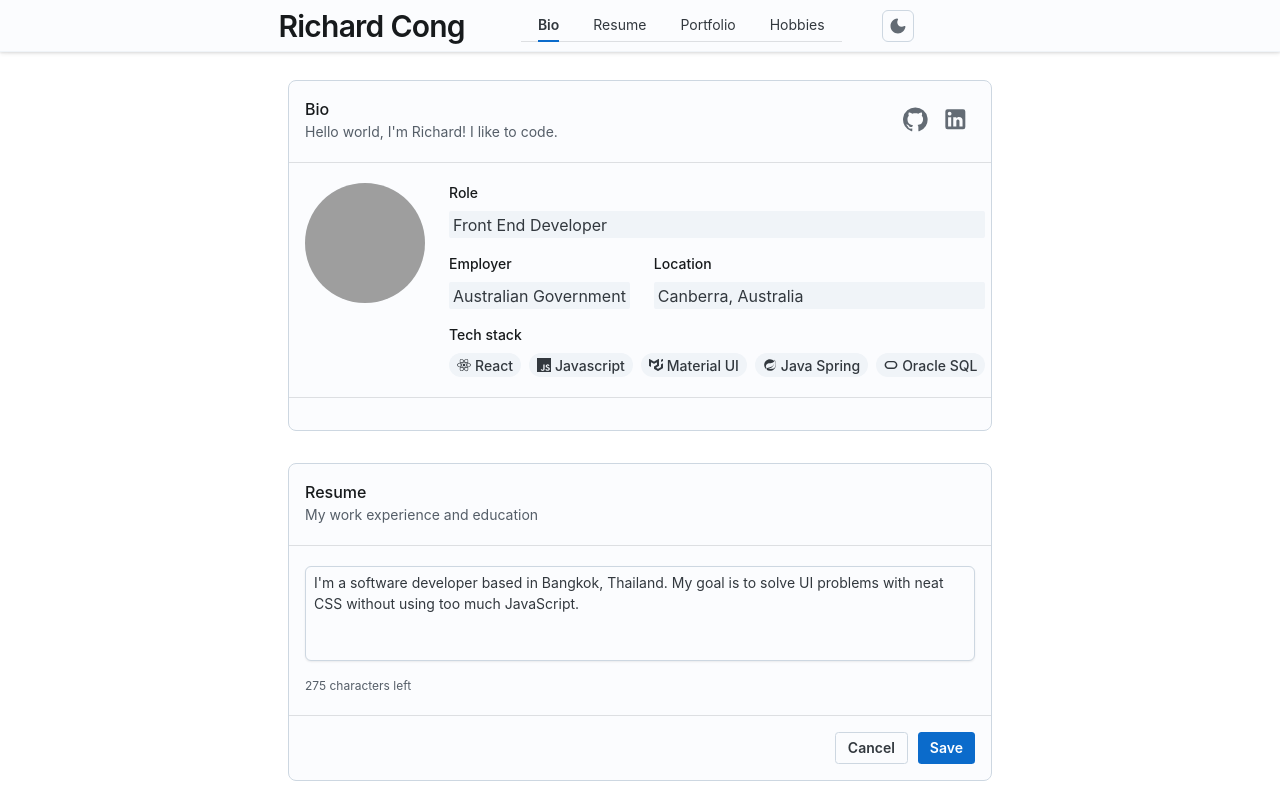
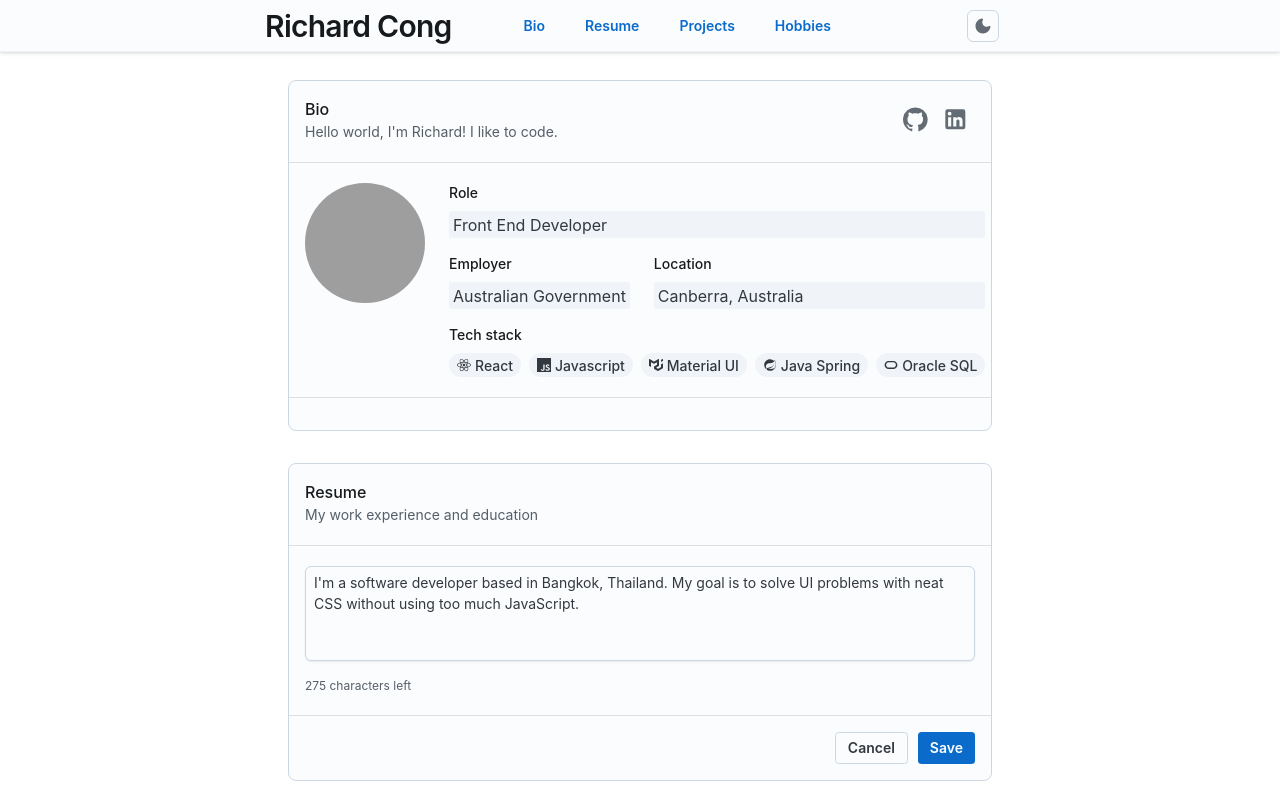
Before and after one commit to richcong/richcong.github.io, a React (Vite) app: page / in a window 1280 px wide. Built offline with nearby package versions, Linux system fonts and the light colour scheme; grey boxes are pictures that could not be loaded.

Commit message:
feat: header scroll

```diff
--- a/src/App.tsx
+++ b/src/App.tsx
@@ -1,14 +1,25 @@
 import { Box, CssBaseline, CssVarsProvider } from "@mui/joy";
+import { useRef } from "react";
 import Header from "./components/Header";
 import MyProfile from "./components/MyProfile";
 
 function App() {
+  const bioRef = useRef(null);
+  const resumeRef = useRef(null);
+  const projectsRef = useRef(null);
+  const hobbiesRef = useRef(null);
+
   return (
     <>
       <CssVarsProvider disableTransitionOnChange>
         <CssBaseline />
         <Box sx={{ display: "flex", minHeight: "100dvh" }}>
-          <Header />
+          <Header
+            bioRef={bioRef}
+            resumeRef={resumeRef}
+            projectsRef={projectsRef}
+            hobbiesRef={hobbiesRef}
+          />
           <Box
             component="main"
             className="MainContent"
@@ -31,7 +42,12 @@ function App() {
               overflow: "auto",
             }}
           >
-            <MyProfile />
+            <MyProfile
+              bioRef={bioRef}
+              resumeRef={resumeRef}
+              projectsRef={projectsRef}
+              hobbiesRef={hobbiesRef}
+            />
           </Box>
         </Box>
       </CssVarsProvider>
--- a/src/components/Header.tsx
+++ b/src/components/Header.tsx
@@ -1,9 +1,30 @@
-import { Box, Tab, TabList, Tabs, Typography, tabClasses } from "@mui/joy";
+import { Box, Button, Stack, Typography } from "@mui/joy";
 import GlobalStyles from "@mui/joy/GlobalStyles";
 import Sheet from "@mui/joy/Sheet";
 import ColorSchemeToggle from "./ColorSchemeToggle";
 
-export default function Header() {
+type HeaderProps = {
+  bioRef: React.RefObject<HTMLDivElement>;
+  resumeRef: React.RefObject<HTMLDivElement>;
+  projectsRef: React.RefObject<HTMLDivElement>;
+  hobbiesRef: React.RefObject<HTMLDivElement>;
+};
+
+export default function Header({
+  bioRef,
+  resumeRef,
+  projectsRef,
+  hobbiesRef,
+}: HeaderProps) {
+  const handleScroll = (ref: React.RefObject<HTMLDivElement> | null) => {
+    if (ref && ref.current) {
+      ref.current.scrollIntoView({
+        block: "center",
+        inline: "start",
+        behavior: "smooth",
+      });
+    }
+  };
   return (
     <Sheet
       sx={{
@@ -45,52 +66,28 @@ export default function Header() {
           sx={{
             mt: 2,
             mb: 2,
-            ml: -17, //Brings the header to the left in line with the main content
+            ml: -8, //Brings the header to the left in line with the main content
             fontWeight: "600",
           }}
         >
           Richard Cong
         </Typography>
       </Box>
-      <Tabs
-        defaultValue={0}
-        sx={{
-          bgcolor: "transparent",
-        }}
-      >
-        <TabList
-          tabFlex={1}
-          size="sm"
-          sx={{
-            justifyContent: "left",
-            [`&& .${tabClasses.root}`]: {
-              flex: "initial",
-              bgcolor: "transparent",
-              [`&.${tabClasses.selected}`]: {
-                fontWeight: "600",
-                "&::after": {
-                  height: "2px",
-                  bgcolor: "primary.500",
-                },
-              },
-            },
-          }}
-        >
-          <Tab sx={{ borderRadius: "6px 6px 0 0" }} indicatorInset value={0}>
-            Bio
-          </Tab>
-          <Tab sx={{ borderRadius: "6px 6px 0 0" }} indicatorInset value={1}>
-            Resume
-          </Tab>
-          <Tab sx={{ borderRadius: "6px 6px 0 0" }} indicatorInset value={2}>
-            Portfolio
-          </Tab>
-          <Tab sx={{ borderRadius: "6px 6px 0 0" }} indicatorInset value={3}>
-            Hobbies
-          </Tab>
-        </TabList>
-      </Tabs>
-      <Box sx={{ ml: 3 }}></Box>
+      <Stack direction="row" gap={1}>
+        <Button variant="plain" onClick={() => handleScroll(bioRef)}>
+          Bio
+        </Button>
+        <Button variant="plain" onClick={() => handleScroll(resumeRef)}>
+          Resume
+        </Button>
+        <Button variant="plain" onClick={() => handleScroll(projectsRef)}>
+          Projects
+        </Button>
+        <Button variant="plain" onClick={() => handleScroll(hobbiesRef)}>
+          Hobbies
+        </Button>
+      </Stack>
+      <Box sx={{ ml: 13 }}></Box>
       <ColorSchemeToggle />
     </Sheet>
   );
--- a/src/components/MyProfile.tsx
+++ b/src/components/MyProfile.tsx
@@ -26,7 +26,19 @@ import EditRoundedIcon from "@mui/icons-material/EditRounded";
 import EmailRoundedIcon from "@mui/icons-material/EmailRounded";
 import { Chip, Tooltip } from "@mui/joy";
 
-export default function MyProfile() {
+type MyProfileProps = {
+  bioRef: React.RefObject<HTMLDivElement>;
+  resumeRef: React.RefObject<HTMLDivElement>;
+  projectsRef: React.RefObject<HTMLDivElement>;
+  hobbiesRef: React.RefObject<HTMLDivElement>;
+};
+
+export default function MyProfile({
+  bioRef,
+  resumeRef,
+  projectsRef,
+  hobbiesRef,
+}: MyProfileProps) {
   return (
     <Box
       sx={{
@@ -50,7 +62,7 @@ export default function MyProfile() {
           },
         }}
       >
-        <Card>
+        <Card ref={bioRef}>
           <Box display="flex" flexDirection="row" sx={{ mb: 1 }}>
             <Box>
               <Typography level="title-md">Bio</Typography>
@@ -61,24 +73,26 @@ export default function MyProfile() {
             <Box flex={1}></Box>
             <Tooltip title="GitHub">
               <IconButton
+                component="a"
+                href="https://github.com/richcong"
+                target="_blank"
+                rel="noopener noreferrer"
                 sx={{
                   "--IconButton-size": "40px",
                 }}
-                onClick={() =>
-                  window.open("https://github.com/richcong", "_blank")
-                }
               >
                 <GitHubIcon />
               </IconButton>
             </Tooltip>
             <Tooltip title="LinkedIn">
               <IconButton
+                component="a"
+                href="https://linkedin.com/in/richardcong"
+                target="_blank"
+                rel="noopener noreferrer"
                 sx={{
                   "--IconButton-size": "40px",
                 }}
-                onClick={() =>
-                  window.open("https://linkedin.com/in/richardcong", "_blank")
-                }
               >
                 <LinkedInIcon />
               </IconButton>
@@ -124,45 +138,55 @@ export default function MyProfile() {
                 <Stack direction="row" spacing={1}>
                   <Chip
                     startDecorator={<FaReact />}
-                    onClick={() => window.open("https://react.dev/", "_blank")}
+                    component="a" //shows link on bottom of page on hover
+                    href="https://react.dev/"
+                    target="_blank" //opens in new tab
+                    rel="noopener noreferrer" //adds security when opening new link
+                    onClick={() => null} //adds onHover effect
                     size="md"
                   >
                     React
                   </Chip>
                   <Chip
                     startDecorator={<SiJavascript />}
-                    onClick={() =>
-                      window.open(
-                        "https://developer.mozilla.org/en-US/docs/Learn/JavaScript/First_steps/What_is_JavaScript",
-                        "_blank"
-                      )
-                    }
+                    component="a"
+                    href="https://developer.mozilla.org/en-US/docs/Learn/JavaScript/First_steps/What_is_JavaScript"
+                    target="_blank"
+                    rel="noopener noreferrer"
+                    onClick={() => null}
                     size="md"
                   >
                     Javascript
                   </Chip>
                   <Chip
                     startDecorator={<SiMui />}
-                    onClick={() => window.open("https://mui.com/", "_blank")}
+                    component="a"
+                    href="https://mui.com/"
+                    target="_blank"
+                    rel="noopener noreferrer"
+                    onClick={() => null}
                     size="md"
                   >
                     Material UI
                   </Chip>
                   <Chip
                     startDecorator={<BiLogoSpringBoot />}
-                    onClick={() => window.open("https://spring.io/", "_blank")}
+                    component="a"
+                    href="https://spring.io/"
+                    target="_blank"
+                    rel="noopener noreferrer"
+                    onClick={() => null}
                     size="md"
                   >
                     Java Spring
                   </Chip>
                   <Chip
                     startDecorator={<GrOracle />}
-                    onClick={() =>
-                      window.open(
-                        "https://docs.oracle.com/en/database/oracle/oracle-database/19/sqlrf/Introduction-to-Oracle-SQL.html#GUID-049B7AE8-11E1-4110-B3E4-D117907D77AC",
-                        "_blank"
-                      )
-                    }
+                    component="a"
+                    href="https://docs.oracle.com/en/database/oracle/oracle-database/19/sqlrf/Introduction-to-Oracle-SQL.html#GUID-049B7AE8-11E1-4110-B3E4-D117907D77AC"
+                    target="_blank"
+                    rel="noopener noreferrer"
+                    onClick={() => null}
                     size="md"
                   >
                     Oracle SQL
@@ -269,7 +293,7 @@ export default function MyProfile() {
             </CardActions>
           </CardOverflow>
         </Card>
-        <Card>
+        <Card ref={resumeRef}>
           <Box sx={{ mb: 1 }}>
             <Typography level="title-md">Resume</Typography>
 
@@ -300,9 +324,30 @@ export default function MyProfile() {
             </CardActions>
           </CardOverflow>
         </Card>
-        <Card>
+        <Card ref={projectsRef}>
           <Box sx={{ mb: 1 }}>
-            <Typography level="title-md">Portfolio projects</Typography>
+            <Typography level="title-md">Projects</Typography>
+            <Typography level="body-sm">
+              Share a few snippets of your work.
+            </Typography>
+          </Box>
+
+          <Divider />
+          <Stack spacing={2} sx={{ my: 1 }}></Stack>
+          <CardOverflow sx={{ borderTop: "1px solid", borderColor: "divider" }}>
+            <CardActions sx={{ alignSelf: "flex-end", pt: 2 }}>
+              <Button size="sm" variant="outlined" color="neutral">
+                Cancel
+              </Button>
+              <Button size="sm" variant="solid">
+                Save
+              </Button>
+            </CardActions>
+          </CardOverflow>
+        </Card>
+        <Card ref={hobbiesRef}>
+          <Box sx={{ mb: 1 }}>
+            <Typography level="title-md">Hobbies</Typography>
             <Typography level="body-sm">
               Share a few snippets of your work.
             </Typography>
```
